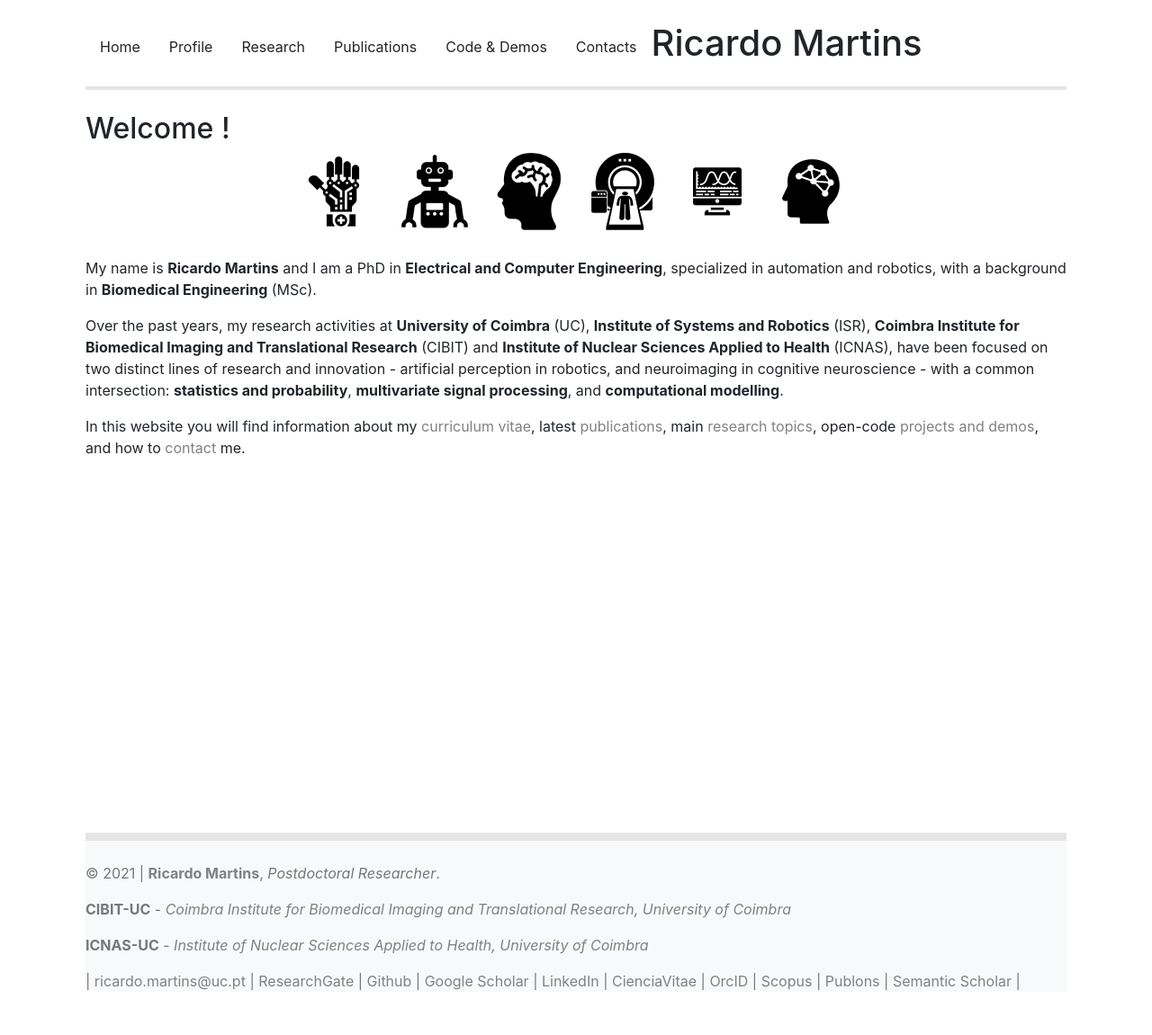
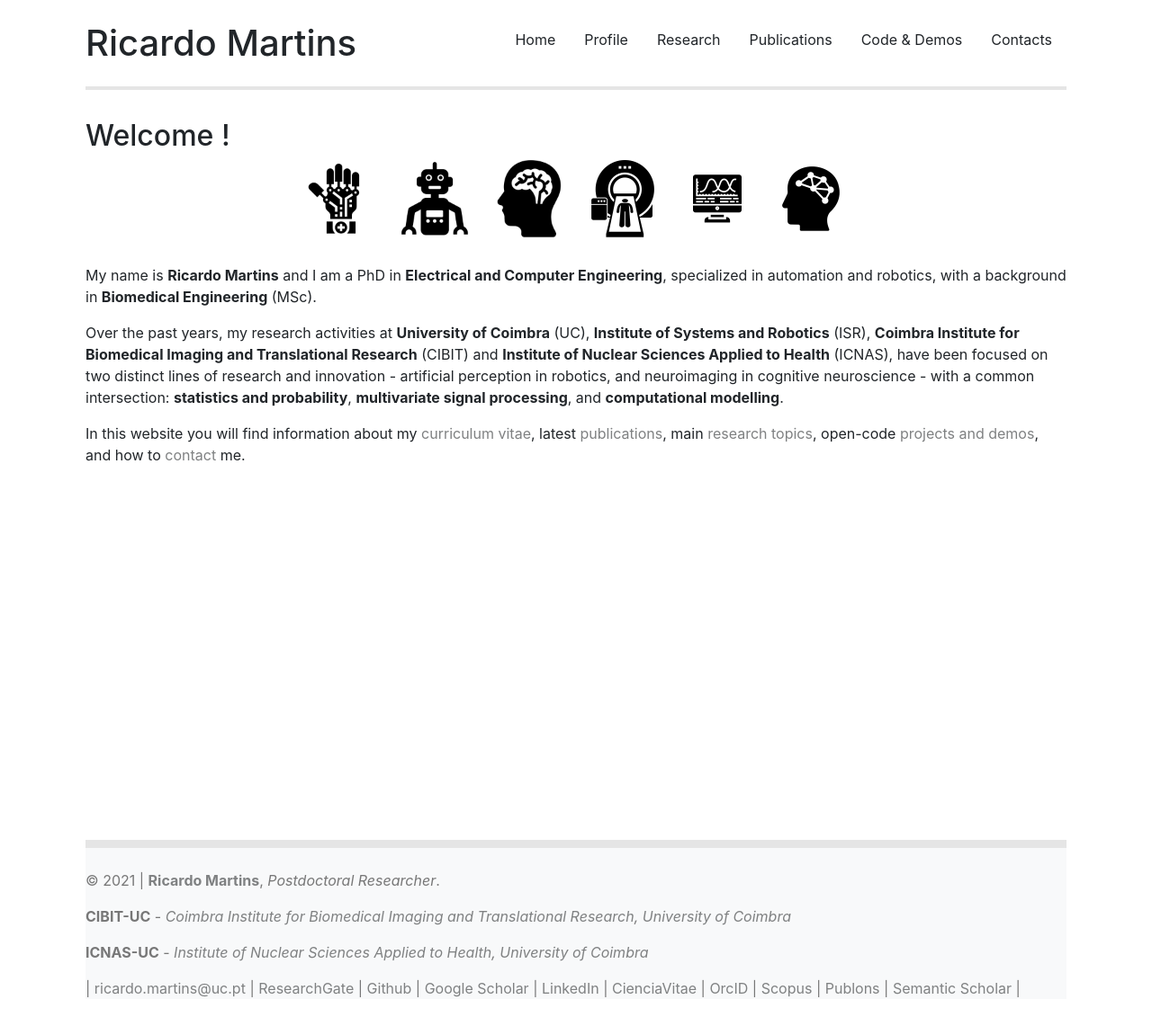
Before and after one commit to ricardomar/ricardomar.github.io, a Jekyll site: the page built from index.html, in a window 1280 px wide. Shown: the whole page at 90% size. Built offline with Jekyll 4.4.1, drawn with Linux system fonts in a browser that asks for light colours.

Commit message:
Update header.html

```diff
--- a/_includes/header.html
+++ b/_includes/header.html
@@ -1,4 +1,4 @@
-	<div class="header d-flex flex-column flex-md-row align-items-center pb-3 mb-4">
+	<div class="header clearfix ">
 	<nav>
 	  <ul class="nav nav-pills float-right">
 		<li class="nav-item">
```
